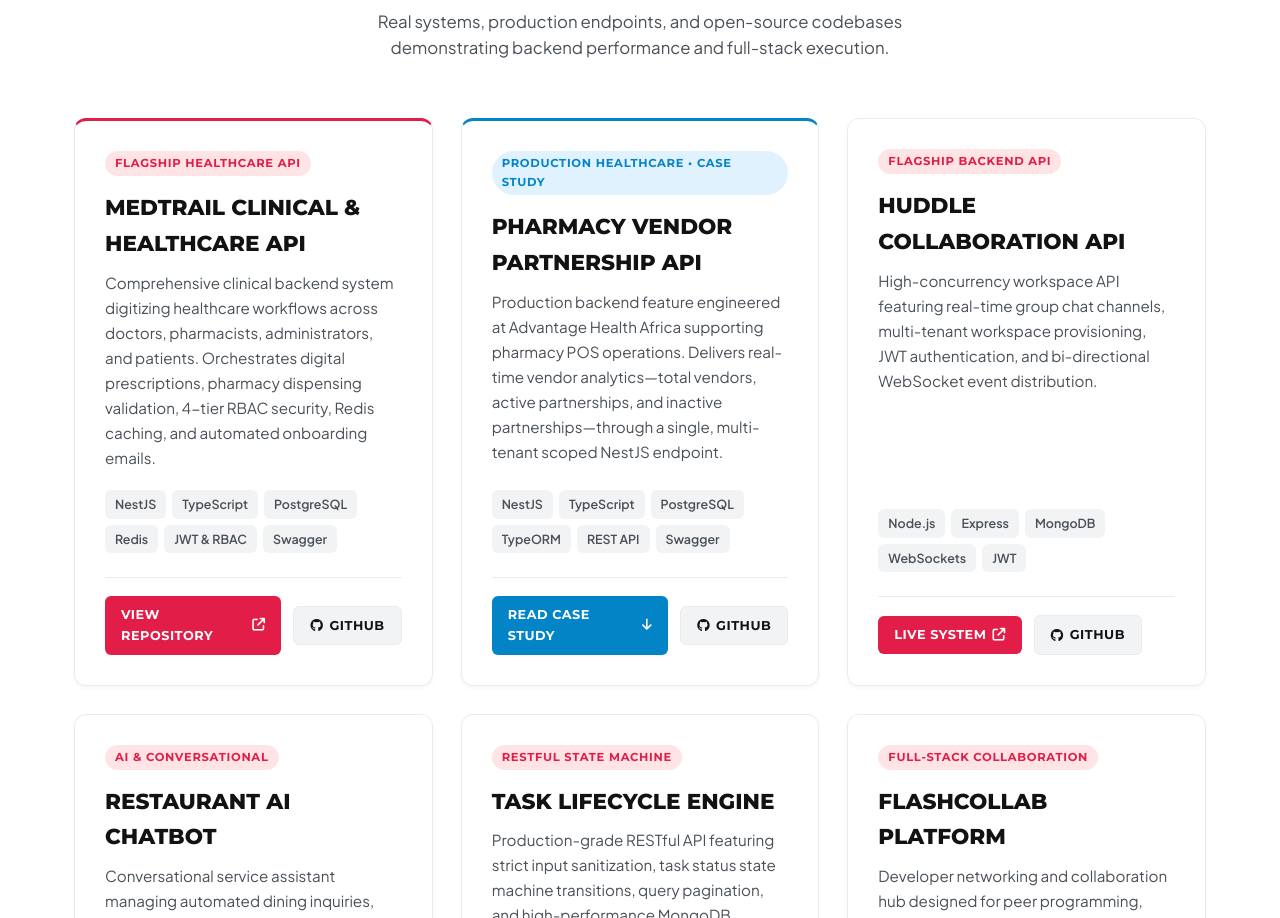
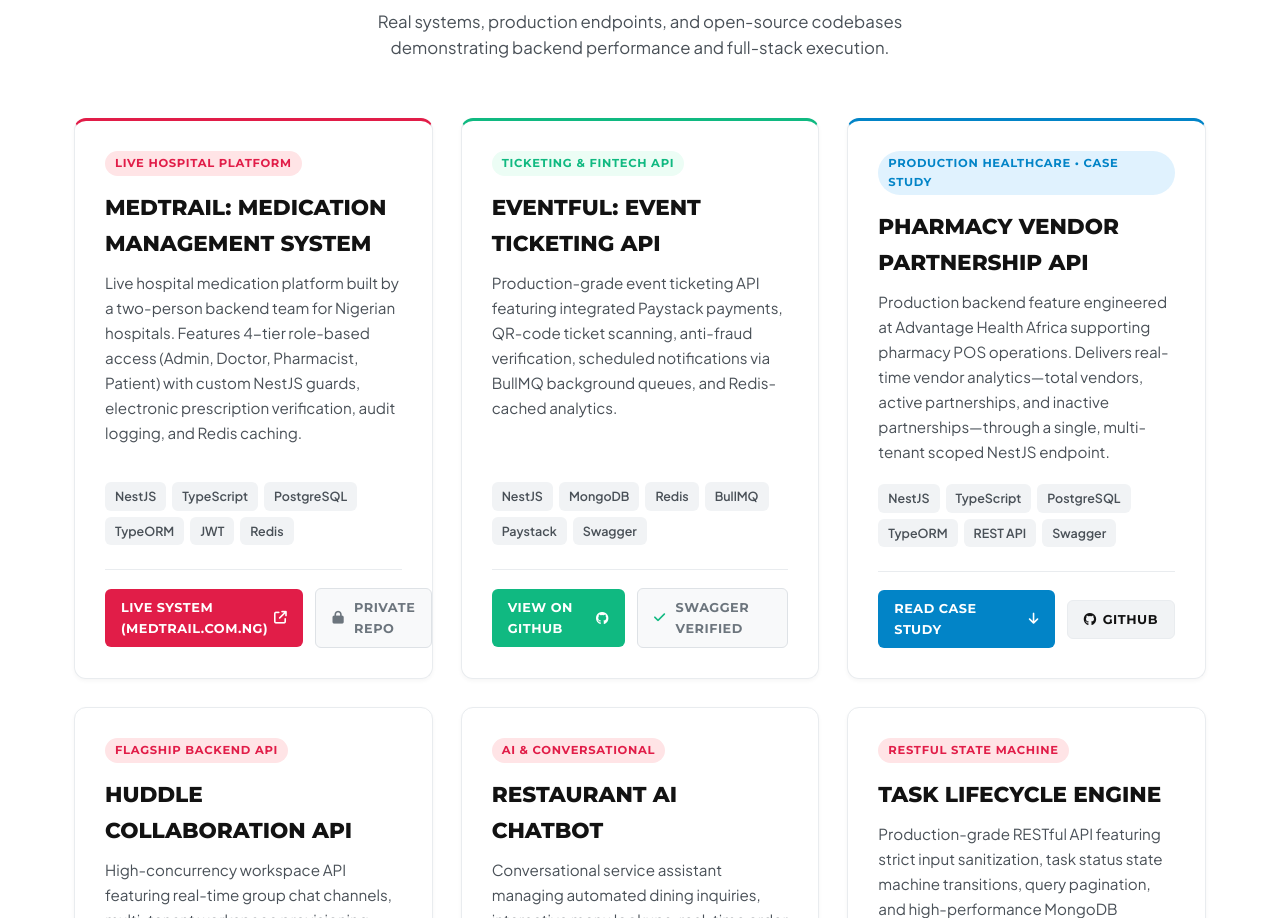
Before and after one commit to samuel2770/portfolio, a plain HTML site: page index.html in a window 1280 px wide. Shown: the part 2308-3226 px from the top of the page. Drawn offline with nearby package versions, Linux system fonts and the light colour scheme.

Commit message:
fix: update MedTrail button to Live System medtrail.com.ng and mark repo as private to protect IP

```diff
--- a/index.html
+++ b/index.html
@@ -264,30 +264,57 @@
         <div class="projects-grid">
           <!-- MedTrail Healthcare & Clinical API -->
           <div class="project-card" style="border-top: 3px solid var(--accent-crimson);">
-            <span class="project-card-badge" style="background: var(--accent-crimson-light); color: var(--accent-crimson);">Flagship Healthcare API</span>
-            <h3 class="project-card-title">MedTrail Clinical & Healthcare API</h3>
+            <span class="project-card-badge" style="background: var(--accent-crimson-light); color: var(--accent-crimson);">Live Hospital Platform</span>
+            <h3 class="project-card-title">MedTrail: Medication Management System</h3>
             <p class="project-card-desc">
-              Comprehensive clinical backend system digitizing healthcare workflows across doctors, pharmacists, administrators, and patients. Orchestrates digital prescriptions, pharmacy dispensing validation, 4-tier RBAC security, Redis caching, and automated onboarding emails.
+              Live hospital medication platform built by a two-person backend team for Nigerian hospitals. Features 4-tier role-based access (Admin, Doctor, Pharmacist, Patient) with custom NestJS guards, electronic prescription verification, audit logging, and Redis caching.
             </p>
             <div class="project-tech-tags">
               <span class="project-tech-tag">NestJS</span>
               <span class="project-tech-tag">TypeScript</span>
               <span class="project-tech-tag">PostgreSQL</span>
+              <span class="project-tech-tag">TypeORM</span>
+              <span class="project-tech-tag">JWT</span>
               <span class="project-tech-tag">Redis</span>
-              <span class="project-tech-tag">JWT & RBAC</span>
+            </div>
+            <div class="project-actions">
+              <a href="https://medtrail.com.ng" target="_blank" rel="noopener noreferrer"
+                class="project-btn project-btn-primary">
+                <span>Live System (medtrail.com.ng)</span>
+                <i class="fa-solid fa-arrow-up-right-from-square"></i>
+              </a>
+              <span class="project-btn" style="background: var(--bg-alt); border: 1px solid var(--border-medium); color: var(--text-muted); cursor: default;" title="Codebase is under active enterprise development and private to protect IP">
+                <i class="fa-solid fa-lock" style="margin-right: 4px;"></i>
+                <span>Private Repo</span>
+              </span>
+            </div>
+          </div>
+
+          <!-- Eventful: Event Ticketing API -->
+          <div class="project-card" style="border-top: 3px solid #10b981;">
+            <span class="project-card-badge" style="background: #ecfdf5; color: #10b981;">Ticketing & Fintech API</span>
+            <h3 class="project-card-title">Eventful: Event Ticketing API</h3>
+            <p class="project-card-desc">
+              Production-grade event ticketing API featuring integrated Paystack payments, QR-code ticket scanning, anti-fraud verification, scheduled notifications via BullMQ background queues, and Redis-cached analytics.
+            </p>
+            <div class="project-tech-tags">
+              <span class="project-tech-tag">NestJS</span>
+              <span class="project-tech-tag">MongoDB</span>
+              <span class="project-tech-tag">Redis</span>
+              <span class="project-tech-tag">BullMQ</span>
+              <span class="project-tech-tag">Paystack</span>
               <span class="project-tech-tag">Swagger</span>
             </div>
             <div class="project-actions">
-              <a href="https://github.com/samuel2770/MedTrail-Api" target="_blank" rel="noopener noreferrer"
-                class="project-btn project-btn-primary">
-                <span>View Repository</span>
-                <i class="fa-solid fa-arrow-up-right-from-square"></i>
+              <a href="https://github.com/samuel2770" target="_blank" rel="noopener noreferrer"
+                class="project-btn project-btn-primary" style="background: #10b981;">
+                <span>View on GitHub</span>
+                <i class="fa-brands fa-github"></i>
               </a>
-              <a href="https://github.com/samuel2770/MedTrail-Api" target="_blank" rel="noopener noreferrer"
-                class="project-btn project-btn-github">
-                <i class="fa-brands fa-github"></i>
-                <span>GitHub</span>
-              </a>
+              <span class="project-btn" style="background: var(--bg-alt); border: 1px solid var(--border-medium); color: var(--text-muted); cursor: default;">
+                <i class="fa-solid fa-check" style="margin-right: 4px; color: #10b981;"></i>
+                <span>Swagger Verified</span>
+              </span>
             </div>
           </div>
 
--- a/js/portfolio-data.js
+++ b/js/portfolio-data.js
@@ -158,7 +158,7 @@ const PORTFOLIO_DATA = {
       tagline: "Live Role-Based Medication Platform for Nigerian Hospitals",
       description: "Capstone platform for Nigerian hospitals, built by a two-person backend team and used by four roles: Admin, Doctor, Pharmacist and Patient. Implemented role-based access with custom guards and JWT, prescription verification, audit logging, and cloud deployment.",
       liveUrl: "https://medtrail.com.ng",
-      githubUrl: "https://github.com/samuel2770/MedTrail-Api",
+      githubUrl: null, // Private enterprise repository (protecting IP during development)
       stats: {
         architecture: "NestJS Modular Architecture",
         security: "4-Tier RBAC + JWT",
```
